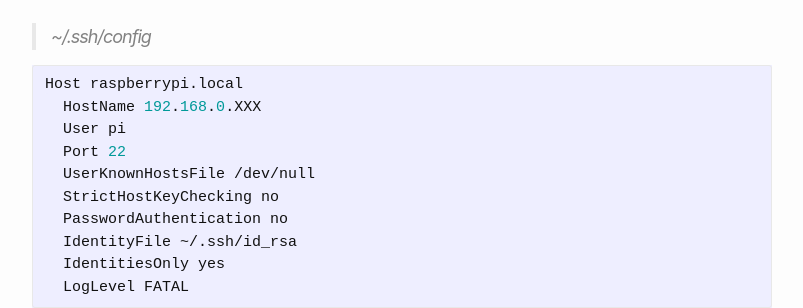
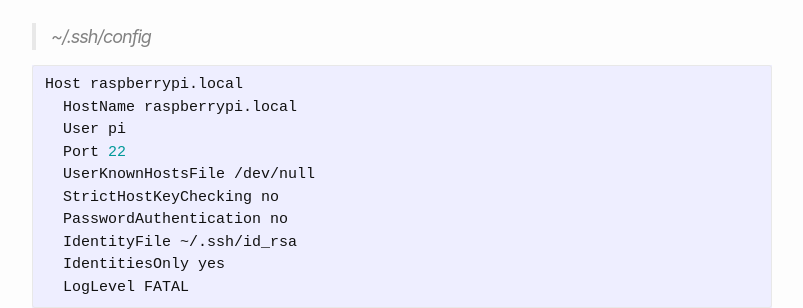
Before and after one commit to gekal/gekal.github.io, a Jekyll site: the page built from _posts/2020-04-07-ssh-public-key-auth-for-raspberry-pi.markdown, in a window 1280 px wide and 900 px high, scrolled down 1241 px. Shown: the part 161-469 px from the top of the window, without its empty margins (238-1041 px from the left). Built offline with Jekyll 4.4.1, drawn with Linux system fonts in a browser that asks for light colours; comment, search, counter and statistics services are not loaded.

````diff
--- a/_posts/2020-04-07-ssh-public-key-auth-for-raspberry-pi.markdown
+++ b/_posts/2020-04-07-ssh-public-key-auth-for-raspberry-pi.markdown
@@ -65,7 +65,7 @@
 
 ```conf
 Host raspberrypi.local
-  HostName 192.168.0.XXX
+  HostName raspberrypi.local
   User pi
   Port 22
   UserKnownHostsFile /dev/null
````
Also changed, not shown: other parts of _posts/2020-04-07-ssh-public-key-auth-for-raspberry-pi.markdown (+1 -1 lines).
